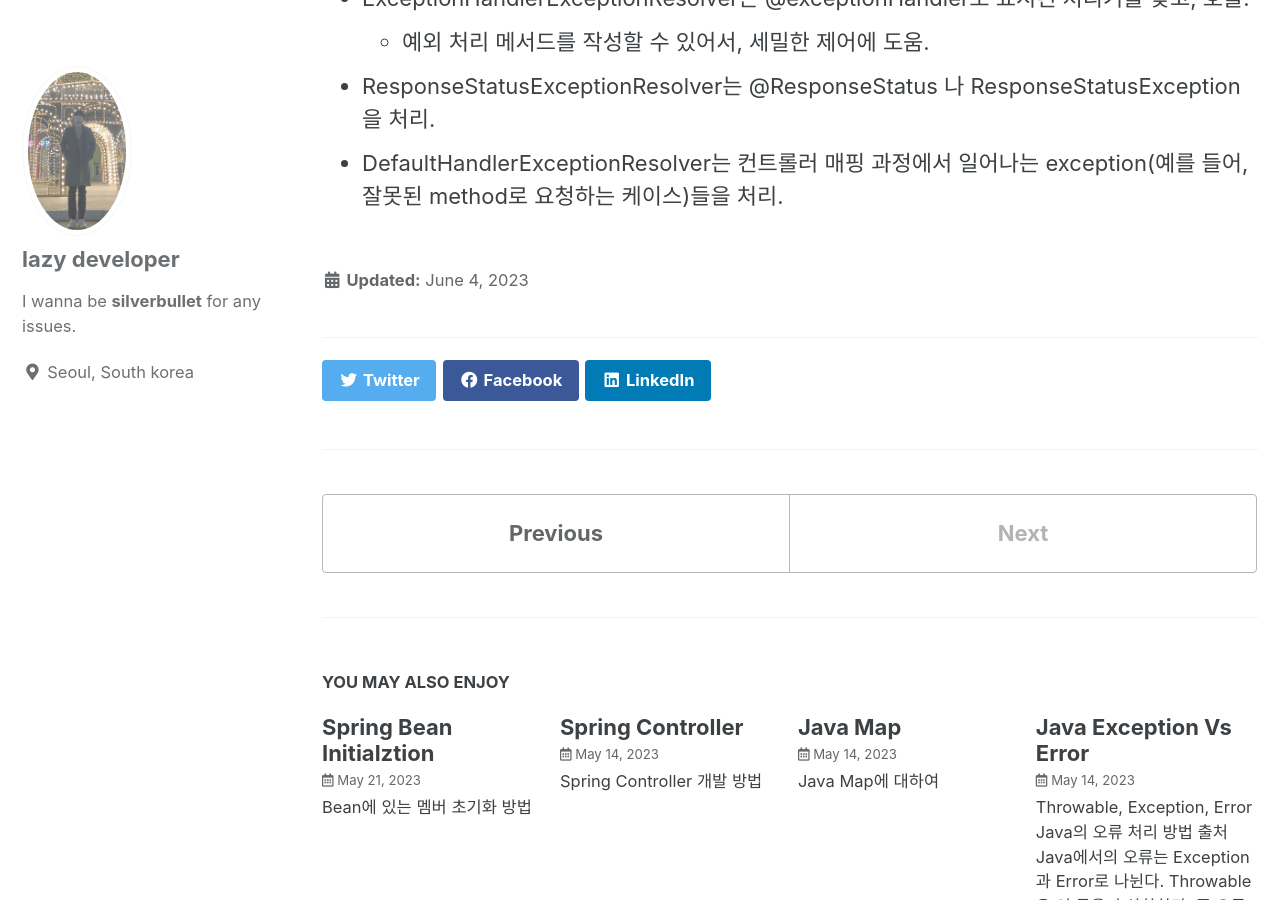
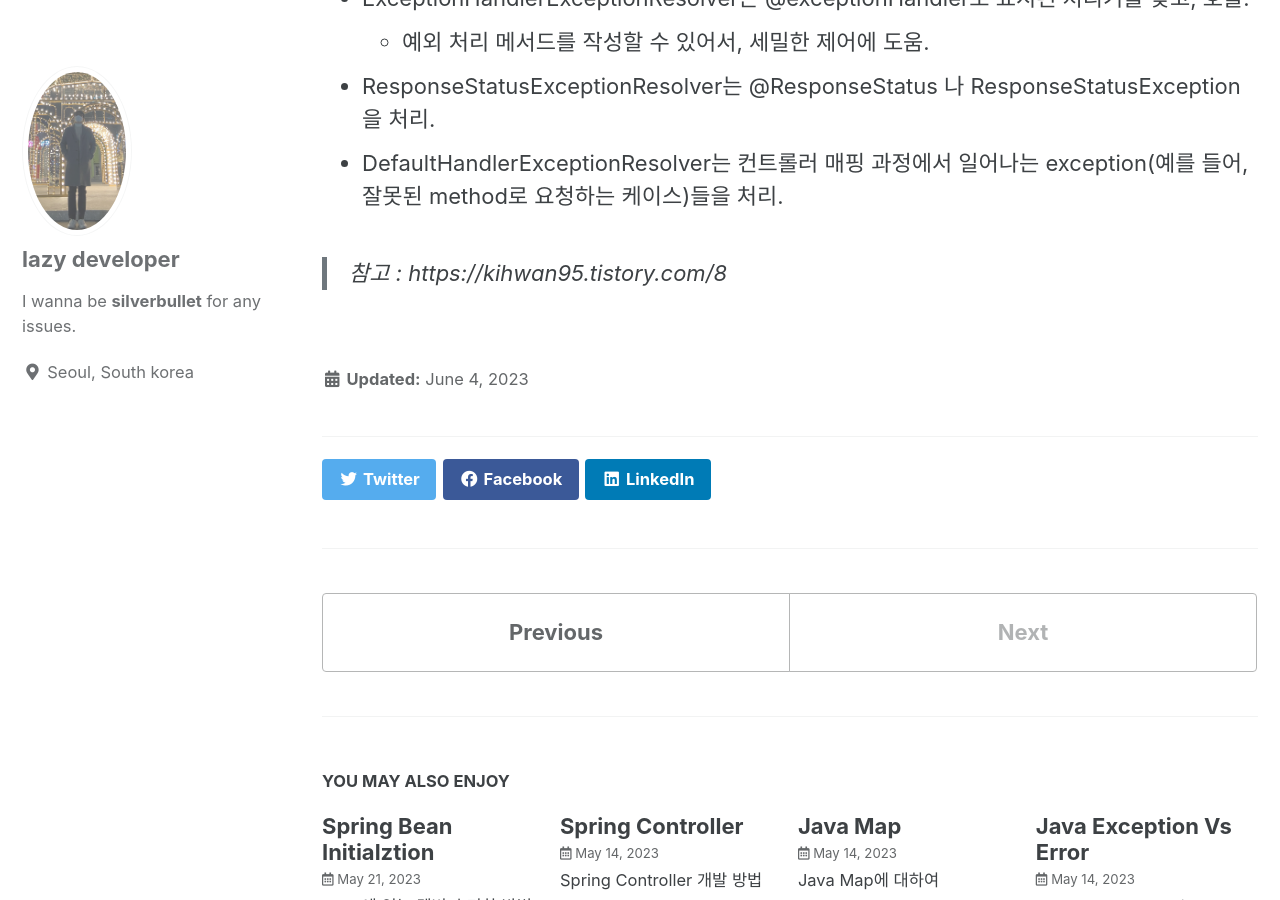
Before and after one commit to silverbullet49/silverbullet49.github.io, a Jekyll site: the page built from _posts/2023-06-04-exceptions.md, in a window 1280 px wide and 900 px high, scrolled down 689 px. Built offline with Jekyll 4.4.1, drawn with Linux system fonts in a browser that asks for light colours; cached includes are drawn as plain includes.

Commit message:
Update 2023-06-04-exceptions.md

```diff
--- a/_posts/2023-06-04-exceptions.md
+++ b/_posts/2023-06-04-exceptions.md
@@ -13,3 +13,6 @@
   - 예외 처리 메서드를 작성할 수 있어서, 세밀한 제어에 도움.
 -  ResponseStatusExceptionResolver는 @ResponseStatus 나 ResponseStatusException을 처리.
 - DefaultHandlerExceptionResolver는 컨트롤러 매핑 과정에서 일어나는 exception(예를 들어, 잘못된 method로 요청하는 케이스)들을 처리.
+
+
+> 참고 : https://kihwan95.tistory.com/8
```
